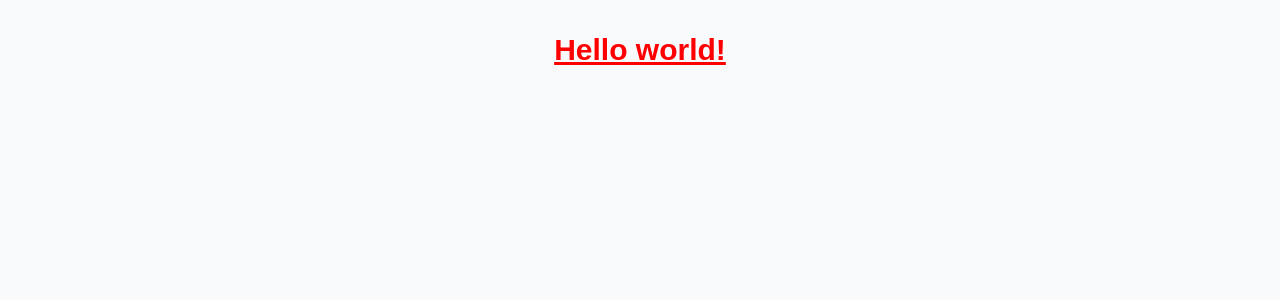
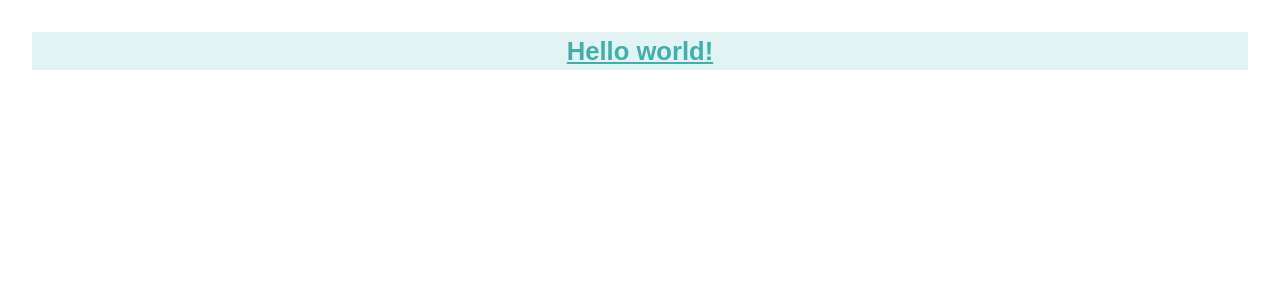
Before and after one commit to abushamacd/Abacus_Client, a React (Vite) app: page / in a window 1280 px wide. Shown: the top 300 px of the page. Built offline with nearby package versions, Linux system fonts and the light colour scheme.

Commit message:
select color schema

```diff
--- a/src/App.tsx
+++ b/src/App.tsx
@@ -17,14 +17,14 @@ function App() {
   };
 
   return (
-    <>
+    <div>
       <h1
         onClick={handleTheme}
-        className="dark:bg-primary text-3xl dark:text-secondary text-[red] font-bold underline"
+        className="text-[2vw] text-primary bg-secondary font-bold underline"
       >
         Hello world!
       </h1>
-    </>
+    </div>
   );
 }
 
--- a/src/index.css
+++ b/src/index.css
@@ -10,14 +10,18 @@
 }
 
 :root {
-  --primary: #0b2952;
-  --secondary: #1f4e8d;
-  --track_bg: #4a88da;
-  --bg: #f9fafb;
+  --primary: #3fb0ac;
+  --secondary: #3fb0ac26;
+  --bg: #eef2f6;
+  --bg_dark: #051114;
+  --white: #ffffff;
+  --mirage: #121926;
+  --track_bg: #3fb0ac;
 }
 
 body {
-  background: var(--bg);
+  /* background: var(--bg); */
+  height: 2000px;
 }
 
 ::-webkit-scrollbar {
@@ -25,10 +29,11 @@ body {
 }
 
 ::-webkit-scrollbar-track {
-  background: var(--bg);
+  background: var(--track_bg);
 }
+
 ::-webkit-scrollbar-thumb {
-  background-color: var(--track_bg);
+  background-color: var(--bg_dark);
   border-radius: 6px;
 }
 
--- a/tailwind.config.js
+++ b/tailwind.config.js
@@ -10,11 +10,13 @@ export default {
       },
     },
     colors: {
-      primary: "#0b2952",
-      secondary: "#1f4e8d",
-      track_bg: "#4a88da",
-      bg: "#f9fafb",
+      primary: "#3fb0ac",
+      secondary: "#3fb0ac26",
+      bg: "#eef2f6",
+      bg_dark: "#051114",
       white: "#ffffff",
+      mirage: "#121926",
+      track_bg: "#3fb0ac",
     },
     container: {
       center: true,
@@ -36,6 +38,10 @@ export default {
       // => @media (min-width: 1400px) { ... }
     },
   },
+  //   corePlugins: {
+  //     preflight: false,
+  //   },
+  // important: true,
   plugins: [],
   darkMode: "class",
 };
```
